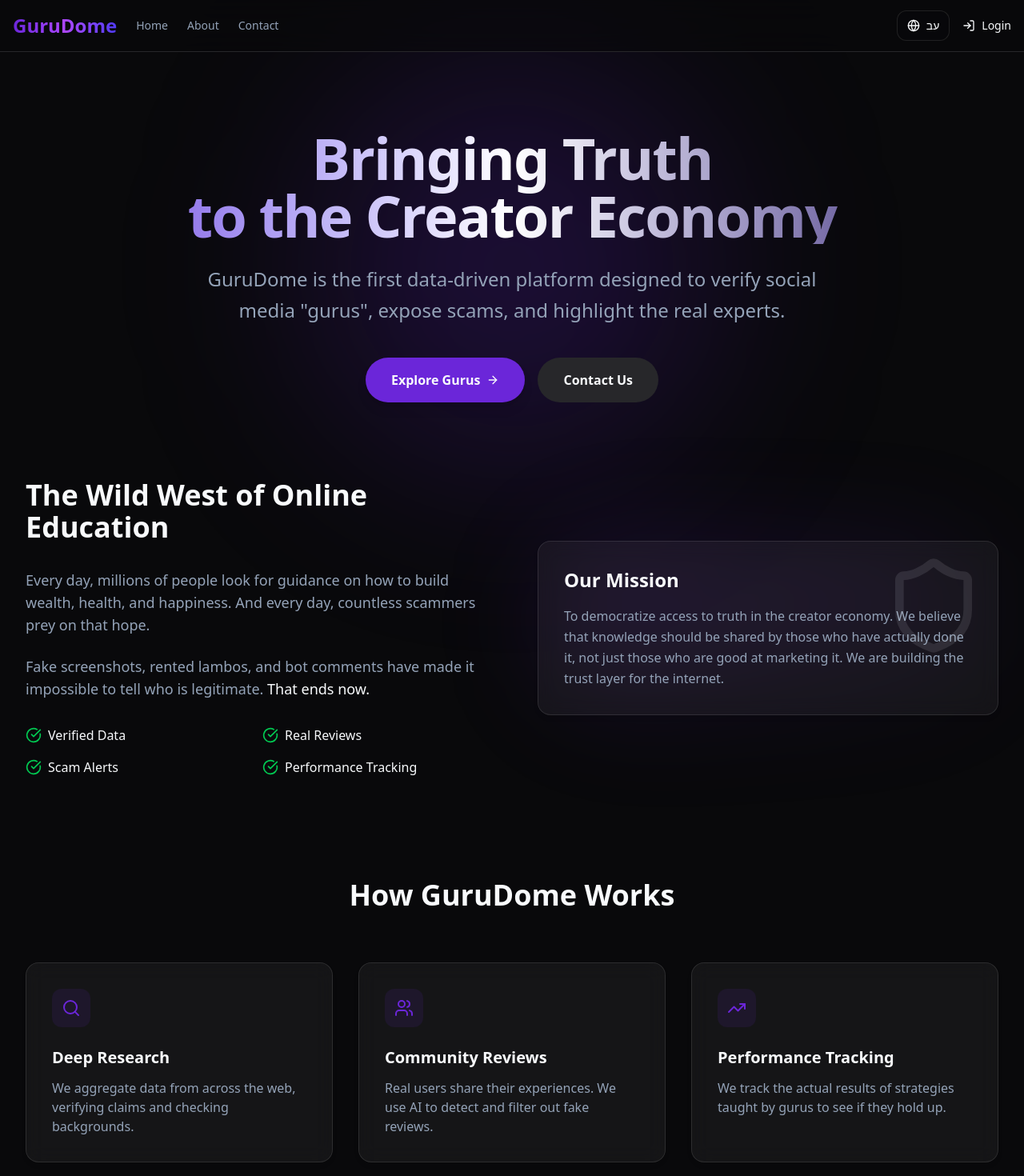
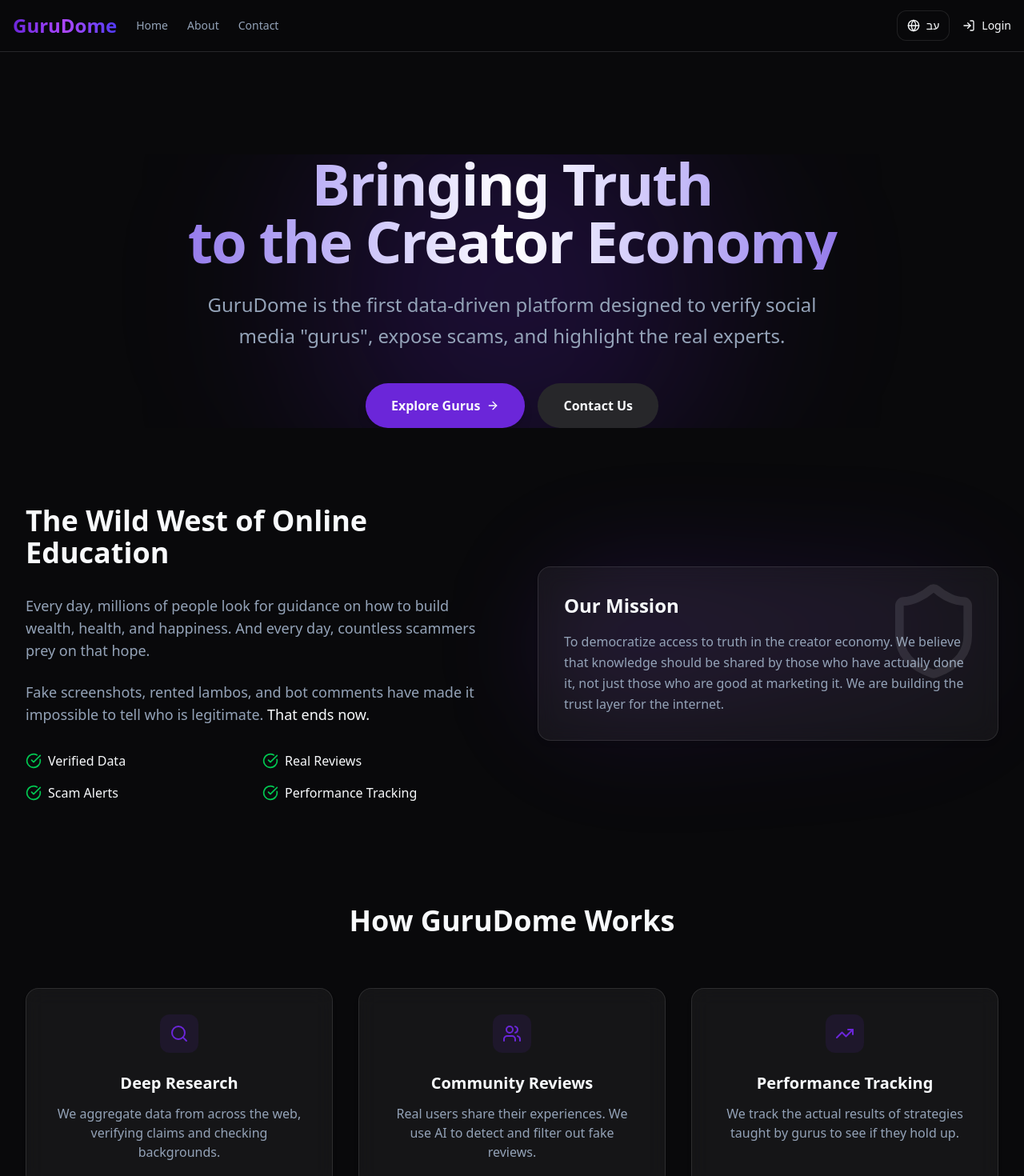
Before and after one commit to dorbr/GuruDome, a Next.js app: page /about in a window 1280 px wide. Shown: the top 1470 px of the page at 80% size. Built offline with nearby package versions, Linux system fonts and the light colour scheme; no server answers.

Commit message:
Fix About page header line and layout issues

```diff
--- a/app/about/page.tsx
+++ b/app/about/page.tsx
@@ -33,12 +33,12 @@ export default function AboutPage() {
     ];
 
     return (
-        <main className="min-h-screen pt-24 pb-16 px-4 sm:px-6 lg:px-8">
+        <main className="flex-1 w-full flex flex-col items-center min-h-screen pt-32 pb-24 px-4 sm:px-6 lg:px-8">
             {/* Hero Section */}
-            <div className="max-w-7xl mx-auto text-center mb-24 relative">
+            <div className="w-full max-w-7xl mx-auto text-center mb-24 relative overflow-hidden">
                 <div className="absolute top-1/2 left-1/2 -translate-x-1/2 -translate-y-1/2 w-[500px] h-[500px] bg-primary/20 blur-[120px] rounded-full pointer-events-none -z-10" />
 
-                <h1 className="text-5xl md:text-7xl font-bold tracking-tight mb-6 bg-clip-text text-transparent bg-gradient-to-r from-primary via-white to-primary/50 animate-fade-in">
+                <h1 className="text-5xl md:text-7xl font-bold tracking-tight mb-6 bg-clip-text text-transparent bg-gradient-to-r from-primary via-white to-primary animate-fade-in">
                     {t.aboutHeroTitle.split(' ').slice(0, 2).join(' ')} <br /> {t.aboutHeroTitle.split(' ').slice(2).join(' ')}
                 </h1>
                 <p className="text-xl md:text-2xl text-muted-foreground max-w-3xl mx-auto mb-10 leading-relaxed">
@@ -62,21 +62,21 @@ export default function AboutPage() {
             </div>
 
             {/* Mission Section */}
-            <div className="max-w-7xl mx-auto grid md:grid-cols-2 gap-16 items-center mb-32">
-                <div className="space-y-8">
-                    <h2 className="text-3xl md:text-4xl font-bold">{t.wildWestTitle}</h2>
-                    <div className="space-y-6 text-lg text-muted-foreground">
-                        <p>
+            <div className="w-full max-w-7xl mx-auto grid md:grid-cols-2 gap-16 items-center mb-32">
+                <div className="space-y-8 text-center md:text-left">
+                    <h2 className="text-3xl md:text-4xl font-bold text-center md:text-left">{t.wildWestTitle}</h2>
+                    <div className="space-y-6 text-lg text-muted-foreground text-center md:text-left">
+                        <p className="text-center md:text-left mx-auto md:mx-0">
                             {t.wildWestP1}
                         </p>
-                        <p>
+                        <p className="text-center md:text-left mx-auto md:mx-0">
                             {t.wildWestP2}
                             <span className="text-foreground font-medium"> {t.thatEndsNow}</span>
                         </p>
                     </div>
                     <div className="grid grid-cols-1 sm:grid-cols-2 gap-4">
                         {features.map((item) => (
-                            <div key={item.key} className="flex items-center gap-2">
+                            <div key={item.key} className="flex items-center justify-center md:justify-start gap-2">
                                 <CheckCircle className="w-5 h-5 text-green-500" />
                                 <span className="font-medium">{item.title}</span>
                             </div>
@@ -85,7 +85,7 @@ export default function AboutPage() {
                 </div>
                 <div className="relative">
                     <div className="absolute inset-0 bg-gradient-to-br from-primary/20 to-transparent blur-3xl -z-10 rounded-full" />
-                    <div className="glass-panel p-8 rounded-2xl border border-white/10 relative overflow-hidden group">
+                    <div className="glass-panel p-8 rounded-2xl border border-white/10 relative overflow-hidden group text-center md:text-left">
                         <div className="absolute top-0 right-0 rtl:right-auto rtl:left-0 p-4 opacity-10 group-hover:opacity-20 transition-opacity">
                             <Shield className="w-32 h-32" />
                         </div>
@@ -98,12 +98,12 @@ export default function AboutPage() {
             </div>
 
             {/* How It Works Grid */}
-            <div className="max-w-7xl mx-auto mb-24">
+            <div className="w-full max-w-7xl mx-auto mb-24">
                 <h2 className="text-3xl md:text-4xl font-bold text-center mb-16">{t.howItWorks}</h2>
                 <div className="grid md:grid-cols-3 gap-8">
                     {howItWorks.map((feature, i) => (
-                        <div key={i} className="glass-panel p-8 rounded-2xl hover:bg-white/5 transition-all duration-300 border border-white/5 hover:border-white/10 group">
-                            <div className="w-12 h-12 bg-primary/10 rounded-xl flex items-center justify-center mb-6 text-primary group-hover:scale-110 transition-transform">
+                        <div key={i} className="glass-panel p-8 rounded-2xl hover:bg-white/5 transition-all duration-300 border border-white/5 hover:border-white/10 group text-center">
+                            <div className="w-12 h-12 bg-primary/10 rounded-xl flex items-center justify-center mb-6 text-primary group-hover:scale-110 transition-transform mx-auto">
                                 <feature.icon className="w-6 h-6" />
                             </div>
                             <h3 className="text-xl font-bold mb-3">{feature.title}</h3>
@@ -114,7 +114,7 @@ export default function AboutPage() {
             </div>
 
             {/* CTA Section */}
-            <div className="max-w-4xl mx-auto text-center glass-panel p-12 rounded-3xl border border-primary/20 bg-primary/5 relative overflow-hidden">
+            <div className="w-full max-w-4xl mx-auto text-center glass-panel p-12 rounded-3xl border border-primary/20 bg-primary/5 relative overflow-hidden">
                 <div className="absolute top-0 left-0 w-full h-1 bg-gradient-to-r from-transparent via-primary to-transparent" />
                 <h2 className="text-3xl md:text-4xl font-bold mb-6">{t.readyToFind}</h2>
                 <p className="text-lg text-muted-foreground mb-8 max-w-2xl mx-auto">
--- a/app/components/Header.tsx
+++ b/app/components/Header.tsx
@@ -15,7 +15,7 @@ export default function Header() {
     };
 
     return (
-        <header className="sticky top-0 z-50 w-full border-b bg-background/60 backdrop-blur-xl supports-[backdrop-filter]:bg-background/60">
+        <header className="sticky top-0 z-50 w-full border-b bg-background/95 backdrop-blur-xl supports-[backdrop-filter]:bg-background/95">
             <div className="container mx-auto flex h-16 items-center justify-between px-4">
                 <div className="flex items-center gap-6">
                     <Link href="/" className="flex items-center space-x-2 group">
--- a/app/layout.tsx
+++ b/app/layout.tsx
@@ -28,15 +28,16 @@ export default function RootLayout({
   children: React.ReactNode;
 }>) {
   return (
-    <html lang="en" className="dark" style={{ colorScheme: 'dark' }}>
+    <html lang="en" className="dark w-full overflow-x-hidden" style={{ colorScheme: 'dark' }} suppressHydrationWarning>
       <body
-        className={`${geistSans.variable} ${geistMono.variable} antialiased min-h-screen flex flex-col`}
+        className={`${geistSans.variable} ${geistMono.variable} antialiased min-h-screen flex flex-col w-full`}
       >
         <LanguageProvider>
           <AuthProvider>
             <Header />
             {children}
             <Footer />
+            <div className="h-24 md:hidden" aria-hidden="true" />
             <MobileMenu />
           </AuthProvider>
         </LanguageProvider>
```
